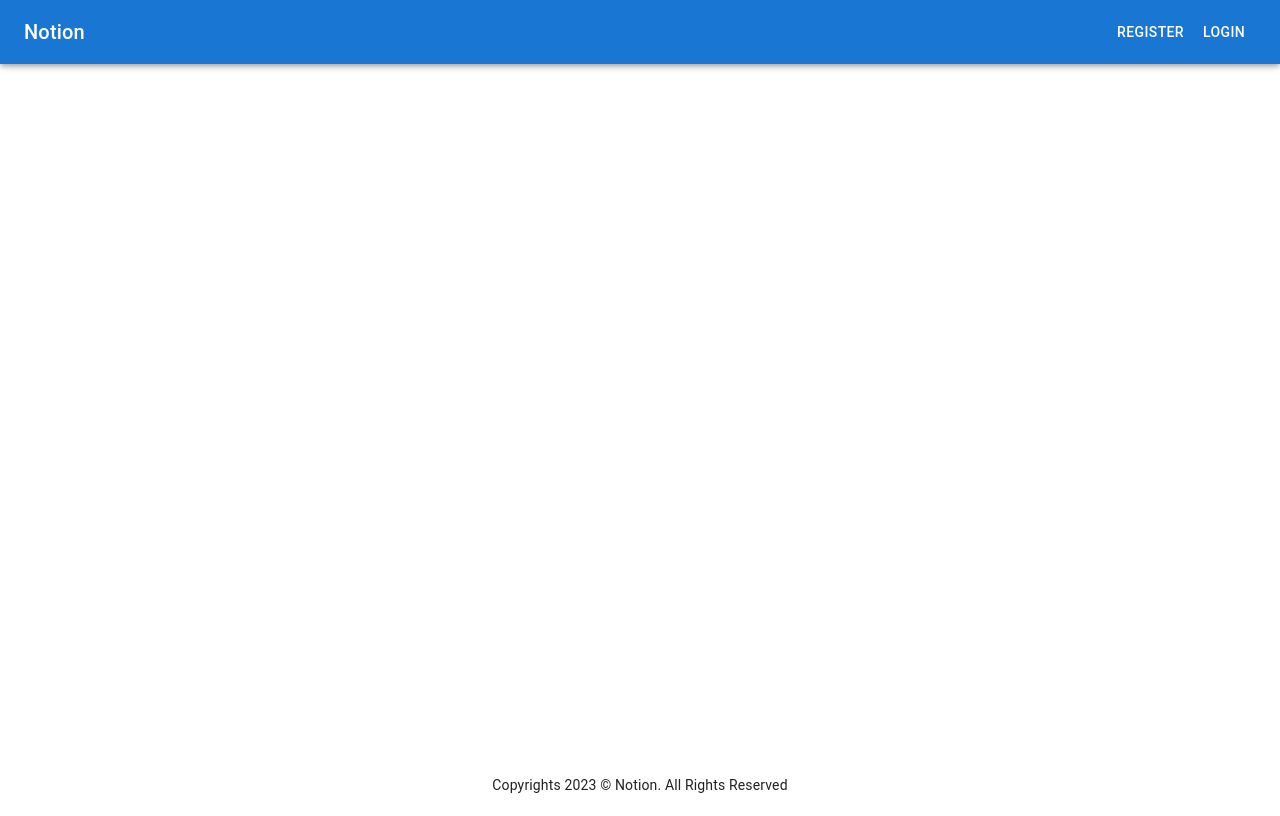
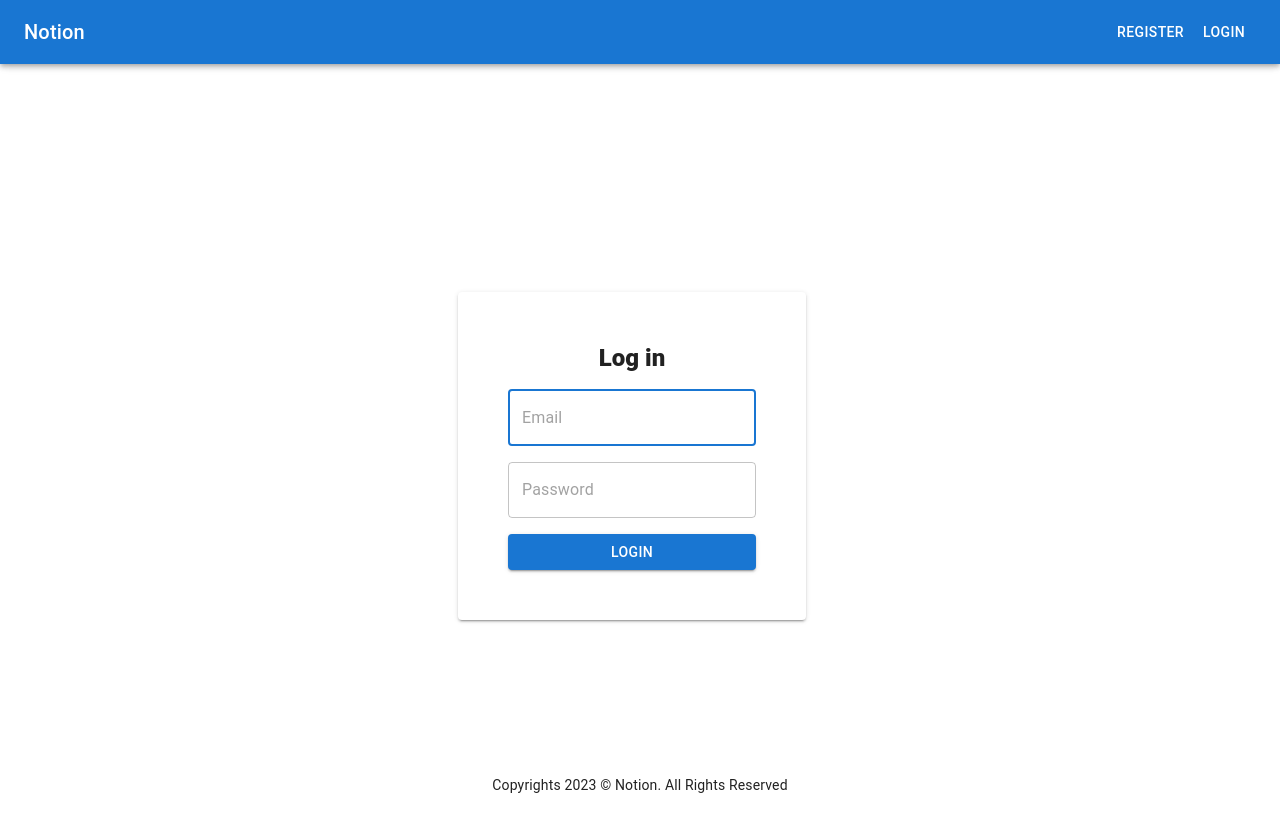
Before and after one commit to Arehmanali/react-auth-app, a React (Create React App) app: page / in a window 1280 px wide. Built offline with nearby package versions, Linux system fonts and the light colour scheme.

Commit message:
handle authentications and routes

```diff
--- a/src/App.js
+++ b/src/App.js
@@ -1,13 +1,26 @@
-import React, { useContext, useState } from "react";
+import React, { useContext } from "react";
 import AuthContext from "./context/AuthContext.js";
-import AuthLayout from "./components/layouts/AuthLayout";
-import UserLayout from "./components/layouts/UserLayout";
+import TopNavbar from "./components/navbars/TopNavbar.js";
+import { Navigate, Route, Routes } from "react-router-dom";
+import Login from "./pages/login/Login.js";
+import Signup from "./pages/signup/Signup.js";
+import Footer from "./components/footers/Footer.js";
+import Home from "./pages/home/Home.js";
 
 const App = () => {
-  const { isLoggedIn, setIsLoggedIn } = useState(false);
-
-  const Layout = isLoggedIn ? <UserLayout /> : <AuthLayout />;
-  return <>{Layout}</>;
+  let { isLoggedIn } = useContext(AuthContext);
+  return (
+    <>
+      {isLoggedIn ? "" : <TopNavbar />}
+      <Routes>
+        <Route path="/login" index element={<Login />} />
+        <Route path="/register" element={<Signup />} />
+        <Route path="/" index element={isLoggedIn ? <Home /> : <Login />} />
+        <Route path="*" element={<Navigate to="/" replace />} />
+      </Routes>
+      {isLoggedIn ? "" : <Footer />}
+    </>
+  );
 };
 
 export default App;
--- a/src/components/layouts/AuthLayout.js
+++ /dev/null
@@ -1,21 +0,0 @@
-import React from "react";
-import { Routes, Route } from "react-router-dom";
-import Login from "../../pages/login/Login";
-import Signup from "../../pages/signup/Signup";
-import Footer from "../footers/Footer";
-import TopNavbar from "../navbars/TopNavbar";
-
-const AuthLayout = () => {
-  return (
-    <>
-      <TopNavbar />
-      <Routes>
-        <Route path="login" index element={<Login />} />
-        <Route path="register" element={<Signup />} />
-      </Routes>
-      <Footer />
-    </>
-  );
-};
-
-export default AuthLayout;
--- a/src/components/layouts/UserLayout.js
+++ /dev/null
@@ -1,20 +0,0 @@
-import React from "react";
-import { Routes, Route, Navigate } from "react-router-dom";
-import Home from "../../pages/home/Home";
-import Footer from "../footers/Footer";
-import SideNavbar from "../navbars/SideNavbar";
-
-const AuthLayout = () => {
-  return (
-    <>
-      <SideNavbar />
-      <Routes>
-        <Route path="/" index element={<Home />} />
-        <Route path="*" element={<Navigate to="/" replace />} />
-      </Routes>
-      <Footer />
-    </>
-  );
-};
-
-export default AuthLayout;
--- a/src/components/navbars/SideNavbar.js
+++ b/src/components/navbars/SideNavbar.js
@@ -1,4 +1,4 @@
-import * as React from "react";
+import React, { useContext } from "react";
 import Box from "@mui/material/Box";
 import Drawer from "@mui/material/Drawer";
 import CssBaseline from "@mui/material/CssBaseline";
@@ -11,10 +11,13 @@ import ListItemButton from "@mui/material/ListItemButton";
 import ListItemText from "@mui/material/ListItemText";
 import Add from "@mui/icons-material/Add";
 import ExitToApp from "@mui/icons-material/ExitToApp";
+import AuthContext from "../../context/AuthContext";
+import { Button } from "@mui/material";
 
 const drawerWidth = 240;
 
 const SideNavbar = () => {
+  const { user, logoutUser } = useContext(AuthContext);
   return (
     <Box sx={{ display: "flex" }}>
       <CssBaseline />
@@ -31,7 +34,7 @@ const SideNavbar = () => {
         anchor="left"
       >
         <Toolbar>
-          <Typography>Username</Typography>
+          <Typography>{user.name}</Typography>
         </Toolbar>
 
         <Divider />
@@ -47,7 +50,12 @@ const SideNavbar = () => {
         </List>
 
         <List sx={{ bottom: 0, position: "fixed" }}>
-          <ListItem key={"logout"} disablePadding>
+          <ListItem
+            components={Button}
+            onClick={logoutUser}
+            key={"logout"}
+            disablePadding
+          >
             <ListItemButton disablePadding>
               <ExitToApp />
               <ListItemText disablePadding sx={{ ml: 1 }} primary={"Logout"} />
--- a/src/config.js
+++ b/src/config.js
@@ -1,7 +1,7 @@
 export const config = {
   SERVER_URL:
     process.env.REACT_APP_NODE_ENV === "development"
-      ? "http://localhost:3020"
+      ? "http://localhost:8900"
       : process.env.REACT_APP_SERVER_URL,
 };
 
--- a/src/context/AuthContext.js
+++ b/src/context/AuthContext.js
@@ -14,33 +14,25 @@ export const AuthProvider = ({ children }) => {
       typeof window !== "undefined" ? JSON.parse(localStrUser) : null;
   }
   const [user, setUser] = useState(localStorageUser ? localStorageUser : {});
+  const [isLoggedIn, setIsLoggedIn] = useState(false);
   const [responseErrors, setResponseErrors] = useState("");
-  const navigate = useNavigate();
 
   const logoutUser = async () => {
     setUser(null);
+    setIsLoggedIn(false);
     window.localStorage.clear("user");
-    let registerRequest;
-    try {
-      registerRequest = await axios.delete(
-        `${config.SERVER_URL}/api/users/sign_out`
-      );
-    } catch ({ response }) {
-      registerRequest = response;
-    }
-    if (registerRequest.status === 204) {
-      navigate("/");
-    }
   };
 
   const updateUser = async (data) => {
     setUser(data);
     window.localStorage.clear("user");
     window.localStorage.setItem("user", JSON.stringify({ ...data }));
+    setIsLoggedIn(true);
   };
 
   const contextData = {
     user: user,
+    isLoggedIn,
     responseErrors,
     updateUser: updateUser,
     logoutUser: logoutUser,
--- a/src/pages/home/Home.js
+++ b/src/pages/home/Home.js
@@ -1,7 +1,13 @@
+import { Box } from "@mui/material";
 import React from "react";
+import SideNavbar from "../../components/navbars/SideNavbar";
 
 const Home = () => {
-  return <div>Home</div>;
+  return (
+    <Box>
+      <SideNavbar />
+    </Box>
+  );
 };
 
 export default Home;
--- a/src/pages/login/Login.js
+++ b/src/pages/login/Login.js
@@ -1,12 +1,52 @@
-import React from "react";
+import React, { useContext, useState } from "react";
+import { useNavigate } from "react-router-dom";
 import { Button, TextField, Grid, Paper, Typography } from "@mui/material";
 import { makeStyles } from "@mui/styles";
+import axios from "axios";
+import config from "../../config";
+import AuthContext from "../../context/AuthContext";
 
 const Login = () => {
   const classes = useStyles();
+  const navigate = useNavigate();
+  let { updateUser } = useContext(AuthContext);
+  const [error, setError] = useState("");
 
-  const handleSubmit = (e) => {
+  const handleSubmit = async (e) => {
     e.preventDefault();
+
+    const fields = ["email", "password"];
+    const formElements = e.target.elements;
+
+    const formValues = fields
+      .map((field) => ({
+        [field]: formElements.namedItem(field).value,
+      }))
+      .reduce((current, next) => ({ ...current, ...next }));
+
+    let registerRequest;
+    try {
+      registerRequest = await axios.post(
+        `${config.SERVER_URL}/api/v1/auth/login`,
+        {
+          ...formValues,
+        }
+      );
+    } catch ({ response }) {
+      registerRequest = response;
+      if (registerRequest.status === 422)
+        setError(
+          Object.keys(registerRequest.data.errors) +
+            " " +
+            Object.values(registerRequest.data.errors)
+        );
+    }
+
+    const { data: registerRequestData } = registerRequest;
+    if (registerRequestData.status) {
+      updateUser(registerRequestData.data);
+      navigate("/");
+    }
   };
 
   return (
@@ -49,7 +89,7 @@ const Login = () => {
                         type="email"
                         placeholder="Email"
                         fullWidth
-                        name="username"
+                        name="email"
                         variant="outlined"
                         required
                         autoFocus
--- a/src/pages/signup/Signup.js
+++ b/src/pages/signup/Signup.js
@@ -1,12 +1,59 @@
-import React from "react";
+import React, { useContext, useState } from "react";
+import { useNavigate } from "react-router-dom";
 import { Button, TextField, Grid, Paper, Typography } from "@mui/material";
 import { makeStyles } from "@mui/styles";
+import axios from "axios";
+import config from "../../config";
+import AuthContext from "../../context/AuthContext";
 
 const Signup = () => {
   const classes = useStyles();
+  const { responseErrors } = useContext(AuthContext);
+  const navigate = useNavigate();
+  const [error, setError] = useState({
+    password: "",
+    confirmPassword: "",
+    responseMessage: responseErrors && responseErrors,
+  });
 
-  const handleSubmit = (e) => {
+  const handleSubmit = async (e) => {
     e.preventDefault();
+
+    const fields = ["name", "email", "password"];
+    const formElements = e.target.elements;
+
+    const formValues = fields
+      .map((field) => ({
+        [field]: formElements.namedItem(field).value,
+      }))
+      .reduce((current, next) => ({ ...current, ...next }));
+    let registerRequest;
+    try {
+      registerRequest = await axios.post(
+        `${config.SERVER_URL}/api/v1/auth/register`,
+        {
+          name: formValues.name,
+          email: formValues.email,
+          password: formValues.password,
+        }
+      );
+    } catch ({ response }) {
+      console.log(response);
+      registerRequest = response;
+      if (registerRequest.status === 422) {
+        setError({
+          ...error,
+          responseMessage:
+            registerRequest.data.errors &&
+            Object.keys(registerRequest.data.errors) +
+              " " +
+              Object.values(registerRequest.data.errors),
+        });
+      }
+    }
+    if (registerRequest.status === 200) {
+      return navigate("/login");
+    }
   };
 
   return (
@@ -60,7 +107,7 @@ const Signup = () => {
                         type="email"
                         placeholder="Email"
                         fullWidth
-                        name="username"
+                        name="email"
                         variant="outlined"
                         required
                         autoFocus
```
Also changed, not shown: 1 other file (tests, documents, lock files or other folders).
